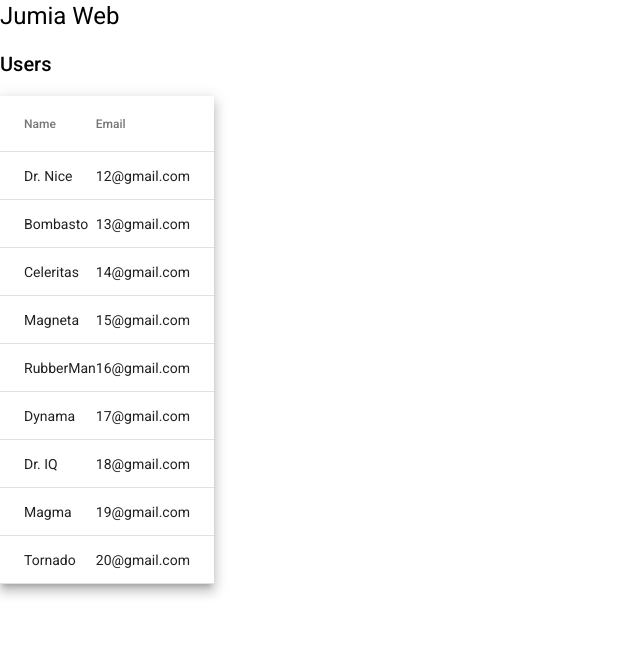
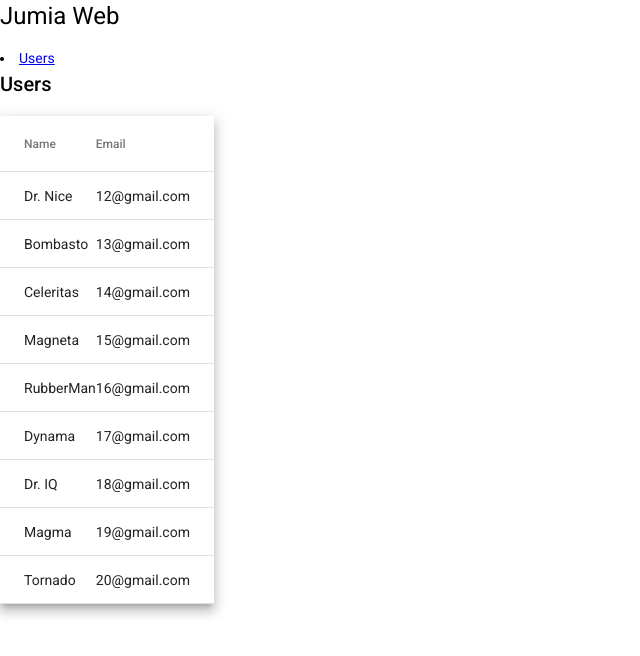
Before and after one commit to mmathea1/jumia-web, an Angular app: page /users in a window 1280 px wide. Shown: the top 656 px of the page, without its empty margins (0-640 px from the left). Built offline with nearby package versions, Linux system fonts and the light colour scheme.

Commit message:
minor app routing improvement

```diff
--- a/src/app/app-routing.module.ts
+++ b/src/app/app-routing.module.ts
@@ -4,8 +4,9 @@
 import { AppComponent } from './app.component';
 
 const routes: Routes = [
-  { path: '', component: AppComponent },
-  { path: 'users', component: UsersComponent }
+  { path: 'home', component: AppComponent },
+  { path: 'users', component: UsersComponent },
+  { path: '', redirectTo: '/home', pathMatch: 'full' }
 ];
 
 @NgModule({
--- a/src/app/app.component.html
+++ b/src/app/app.component.html
@@ -1,16 +1,7 @@
-<!DOCTYPE html>
-<html lang="en">
-
-<head>
-  <meta charset="UTF-8">
-  <meta http-equiv="X-UA-Compatible" content="IE=edge">
-  <meta name="viewport" content="width=device-width, initial-scale=1.0">
-  <title>Jumia Web</title>
-</head>
-
-<body>
-  <h1>{{title}}</h1>
-  <app-users></app-users>
-</body>
-
-</html>
+<h1>{{title}}</h1>
+<nav>
+  <li>
+    <a routerLink="/users" routerLinkActive="router-link-active">Users</a>
+  </li>
+</nav>
+<router-outlet></router-outlet>
```
